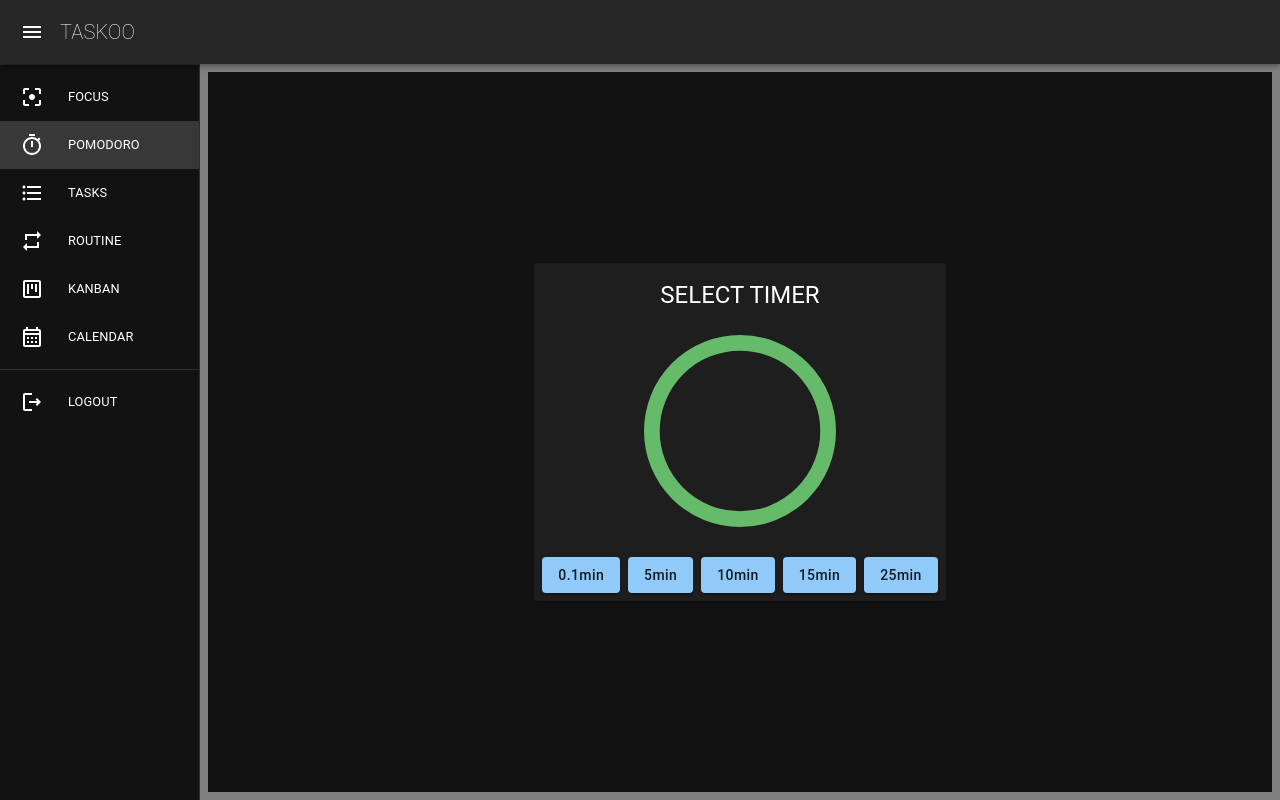
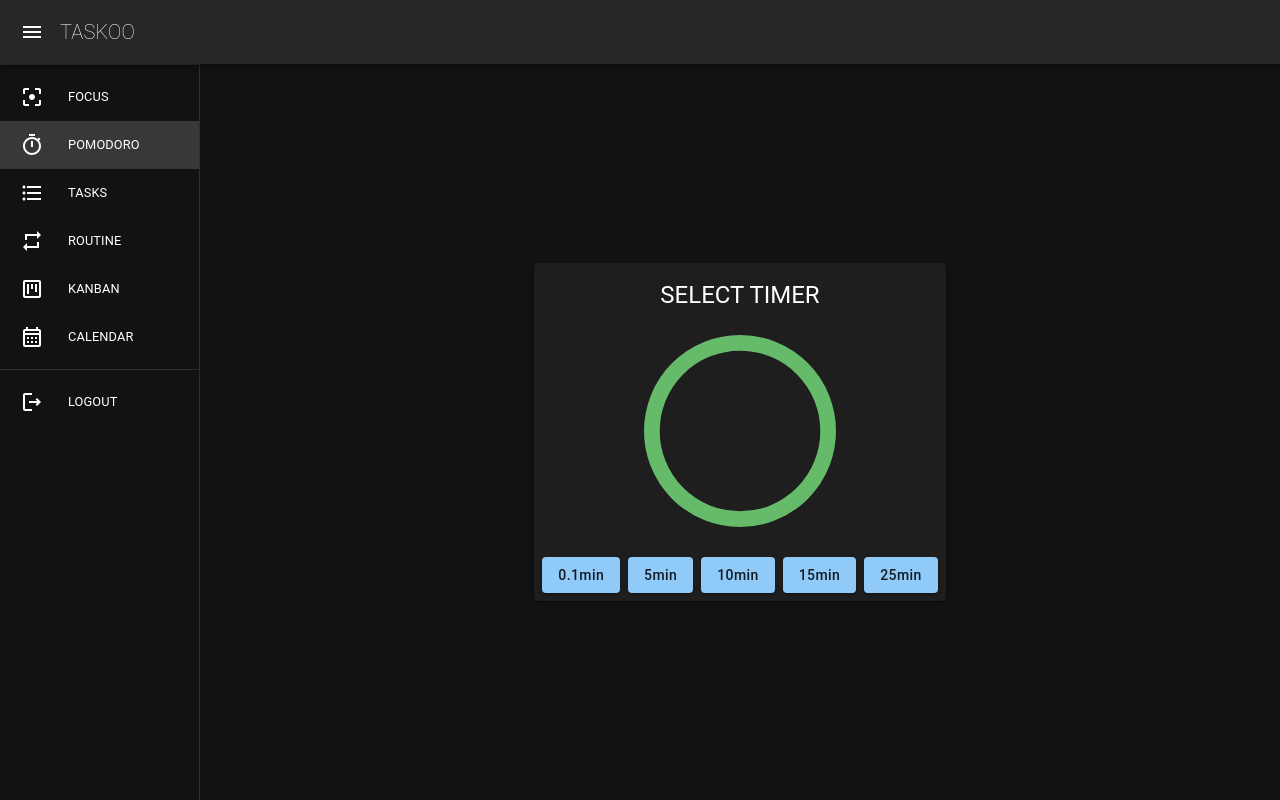
Before and after one commit to undefeated-davout/taskoo, a Next.js app in the folder web/: page /pomodoro in a window 1280 px wide. Built offline with nearby package versions, Linux system fonts and the light colour scheme.

Commit message:
modify: メインコンテンツ領域を黒のみにする

```diff
--- a/web/src/components/templates/LoggedIn/index.tsx
+++ b/web/src/components/templates/LoggedIn/index.tsx
@@ -23,7 +23,7 @@ const LoggedIn = (props: LoggedInProps) => {
       <SideBar open={open}></SideBar>
       <Box
         component="main"
-        sx={{ flexGrow: 1, p: 1, height: '100vh', backgroundColor: 'gray' }}
+        sx={{ flexGrow: 1, height: '100vh', backgroundColor: 'gray' }}
       >
         <DrawerHeader />
         {/* メインコンテンツ */}
```
